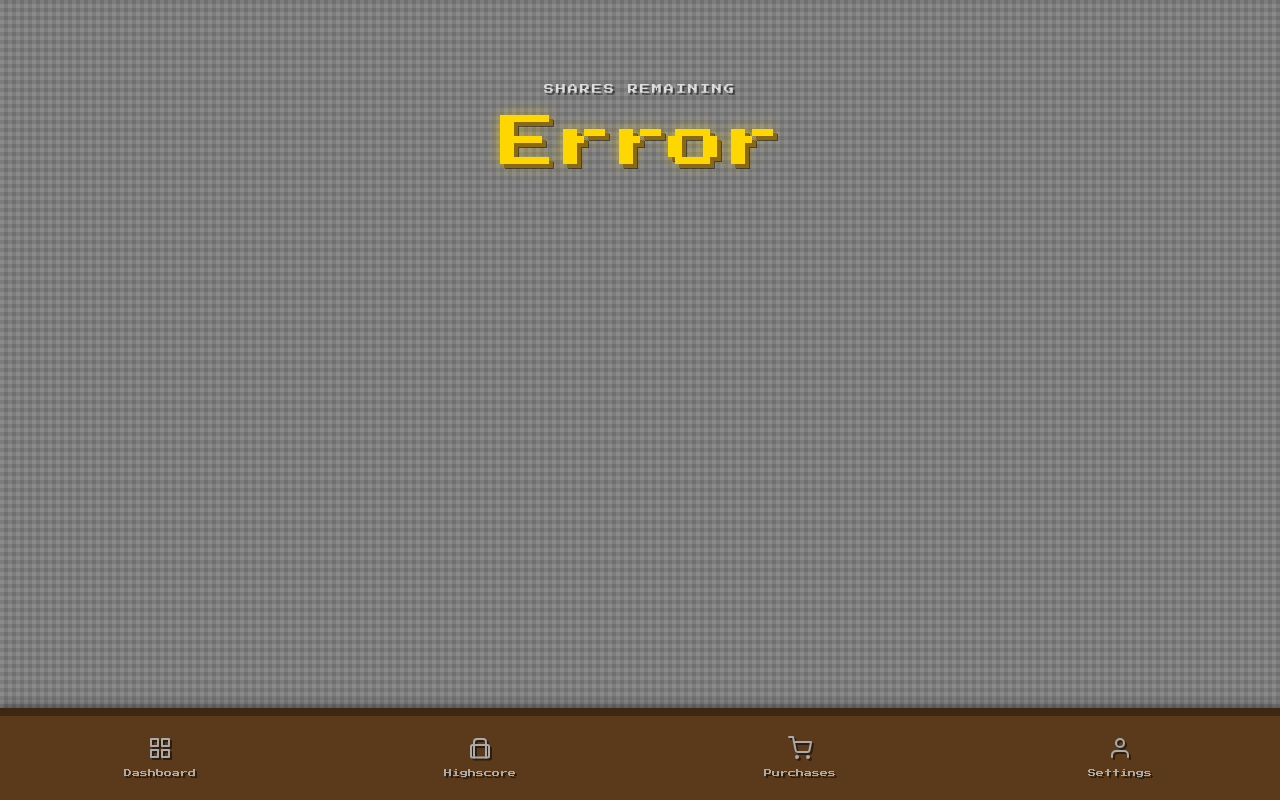
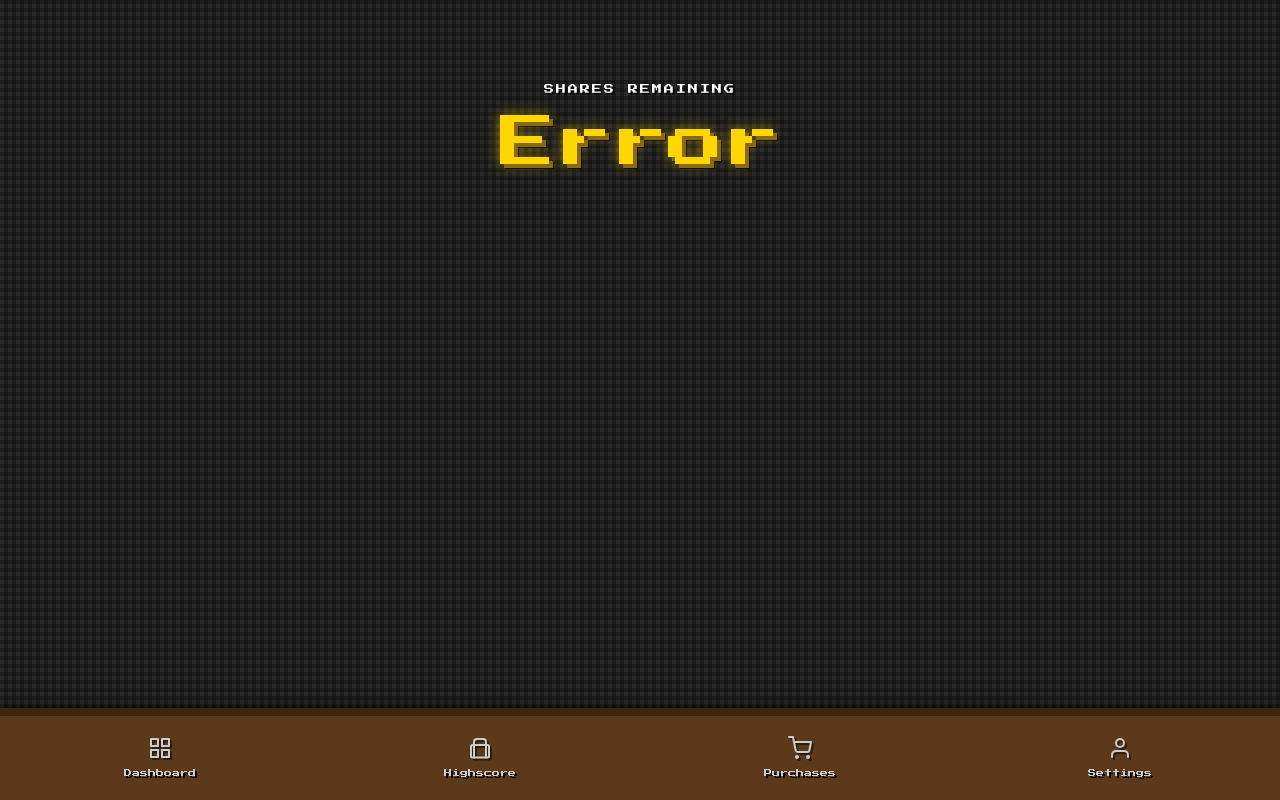
Before and after one commit to terakael/slicehash, a Python web app: template src/slicehash/templates/dashboard.html in a window 1280 px wide. Run offline with Jinja, Linux system fonts and the light colour scheme; the template is opened without the code that fills it, so the values that code supplies are empty.

Commit message:
[master] icon, aesthetics

```diff
--- a/src/slicehash/static/style.css
+++ b/src/slicehash/static/style.css
@@ -15,15 +15,15 @@
 
 body {
     font-family: 'Press Start 2P', monospace;
-    background-color: #8b8b8b;
+    background-color: #2a2a2a;
     background-image:
-        repeating-linear-gradient(0deg, transparent, transparent 4px, rgba(0,0,0,0.1) 4px, rgba(0,0,0,0.1) 8px),
-        repeating-linear-gradient(90deg, transparent, transparent 4px, rgba(0,0,0,0.1) 4px, rgba(0,0,0,0.1) 8px);
+        repeating-linear-gradient(0deg, transparent, transparent 4px, rgba(0,0,0,0.3) 4px, rgba(0,0,0,0.3) 8px),
+        repeating-linear-gradient(90deg, transparent, transparent 4px, rgba(0,0,0,0.3) 4px, rgba(0,0,0,0.3) 8px);
     color: #ffffff;
     line-height: 1.8;
     min-height: 100vh;
     overflow-x: hidden;
-    text-shadow: 2px 2px 0px rgba(0,0,0,0.5);
+    text-shadow: 2px 2px 0px rgba(0,0,0,0.8);
 }
 
 /* Header */
@@ -431,7 +431,7 @@ footer {
     font-family: 'Press Start 2P', monospace;
     text-transform: uppercase;
     letter-spacing: 2px;
-    color: #ddd;
+    color: #ffffff;
     margin-bottom: 12px;
 }
 
@@ -609,7 +609,7 @@ footer {
     flex-direction: column;
     align-items: center;
     gap: 6px;
-    color: #aaa;
+    color: #cccccc;
     text-decoration: none;
     font-size: 8px;
     font-family: 'Press Start 2P', monospace;
--- a/src/slicehash/templates/base.html
+++ b/src/slicehash/templates/base.html
@@ -4,6 +4,9 @@
     <meta charset="UTF-8">
     <meta name="viewport" content="width=device-width, initial-scale=1.0">
     <title>{% block title %}MineShare{% endblock %}</title>
+    <link rel="icon" type="image/x-icon" href="{{ url_for('static', filename='favicon.ico') }}">
+    <link rel="icon" type="image/png" sizes="32x32" href="{{ url_for('static', filename='favicon-32x32.png') }}">
+    <link rel="icon" type="image/png" sizes="16x16" href="{{ url_for('static', filename='favicon-16x16.png') }}">
     <link rel="stylesheet" href="{{ url_for('static', filename='style.css') }}">
     {% block head %}{% endblock %}
 </head>
--- a/src/slicehash/templates/landing.html
+++ b/src/slicehash/templates/landing.html
@@ -4,6 +4,9 @@
     <meta charset="UTF-8">
     <meta name="viewport" content="width=device-width, initial-scale=1.0">
     <title>MineShare - Lightning Login</title>
+    <link rel="icon" type="image/x-icon" href="{{ url_for('static', filename='favicon.ico') }}">
+    <link rel="icon" type="image/png" sizes="32x32" href="{{ url_for('static', filename='favicon-32x32.png') }}">
+    <link rel="icon" type="image/png" sizes="16x16" href="{{ url_for('static', filename='favicon-16x16.png') }}">
     <link rel="stylesheet" href="{{ url_for('static', filename='style.css') }}">
 </head>
 <body class="landing-page">
```
Also changed, not shown: other parts of src/slicehash/static/style.css (+20 -20 lines), src/slicehash/static/favicon-16x16.png (added), src/slicehash/static/favicon-32x32.png (added), src/slicehash/static/favicon.ico (added).
